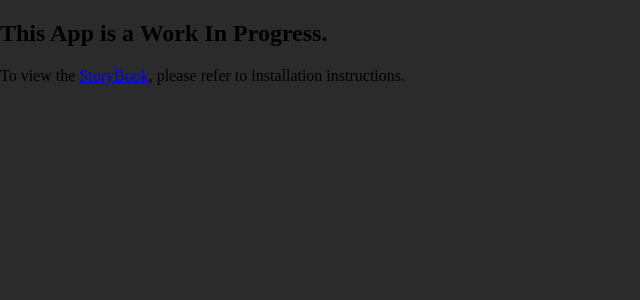
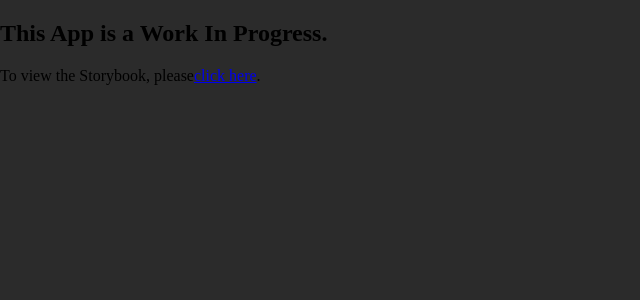
Before and after one commit to radiowarwick/modular-status, a React (Create React App) app: page / in a window 1280 px wide. Shown: the top 300 px of the page, without its empty margins (0-640 px from the left). Built offline with nearby package versions, Linux system fonts and the light colour scheme.

Commit message:
Updated Readme.

```diff
--- a/src/App.js
+++ b/src/App.js
@@ -5,11 +5,11 @@ const App = () => {
     <div>
       <h2>This App is a Work In Progress.</h2>
       <p>
-        To view the{" "}
-        <a href="https://www.learnstorybook.com/react/en/get-started">
-          StoryBook
+        To view the Storybook, please
+        <a href="https://willthevideoman.github.io/raw-modular-status/">
+          click here
         </a>
-        , please refer to installation instructions.
+        .
       </p>
     </div>
   );
```
Also changed, not shown: 1 other file (tests, documents, lock files or other folders).
